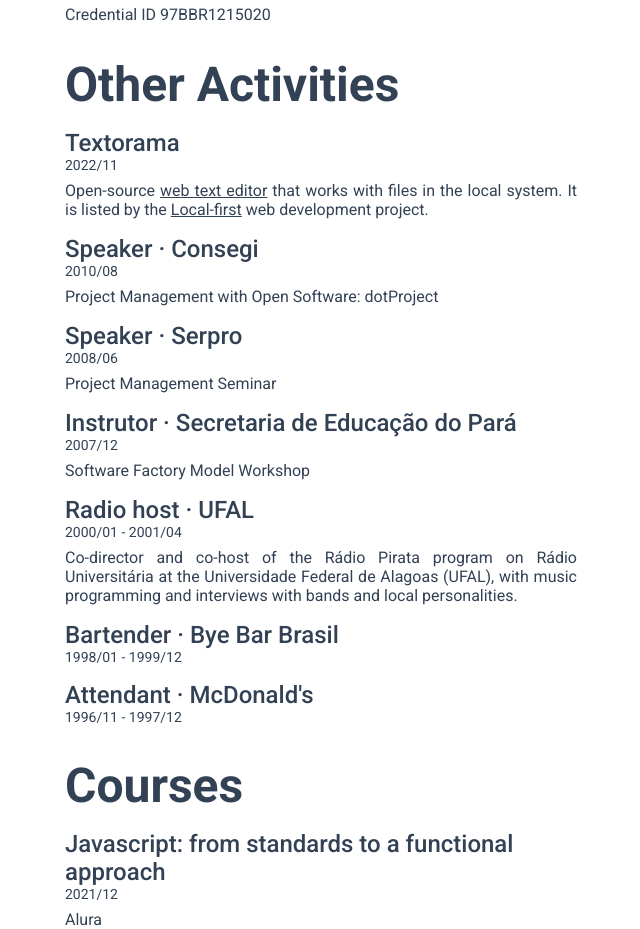
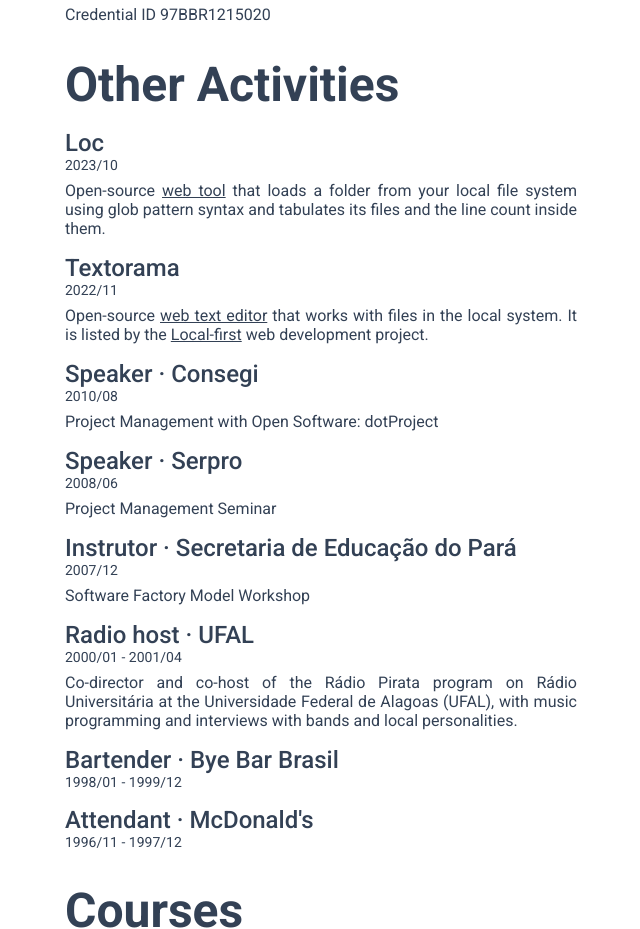
Before and after one commit to joaomelo/profile, a website built with Vite: page site/index.html in a window 1280 px wide. Shown: the part 3109-4038 px from the top of the page, without its empty margins (319-959 px from the left). Built offline with nearby package versions, Linux system fonts and the light colour scheme.

Commit message:
chore: added loc experience

```diff
--- a/site/index.html
+++ b/site/index.html
@@ -6,10 +6,7 @@
       name="viewport"
       content="width=device-width, initial-scale=1, shrink-to-fit=no"
     />
-    <meta
-      name="description"
-      content="profile page for developer joão veloso de melo neto"
-    />
+    <meta name="description" content="profile page for developer joão melo" />
     <link rel="stylesheet" href="styles.css" />
     <link rel="preconnect" href="https://fonts.gstatic.com" />
     <link
@@ -251,6 +248,15 @@
 
     <section class="no-print">
       <h1>Other Activities</h1>
+
+      <h2>Loc</h2>
+      <p class="period">2023/10</p>
+      <p class="description">
+        Open-source
+        <a href="https://github.com/joaomelo/loc" target="_blank">web tool</a>
+        that loads a folder from your local file system using glob pattern
+        syntax and tabulates its files and the line count inside them.
+      </p>
 
       <h2>Textorama</h2>
       <p class="period">2022/11</p>
```
